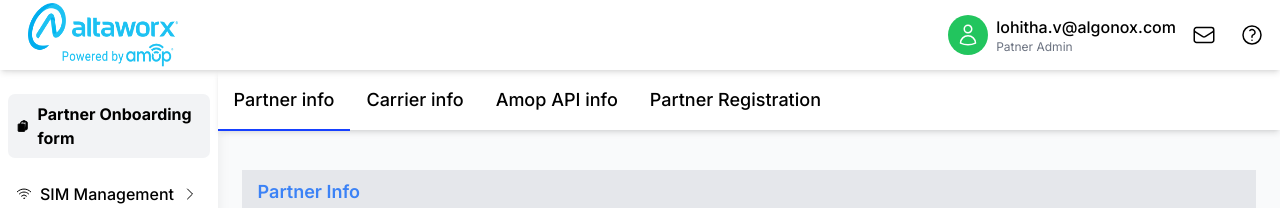
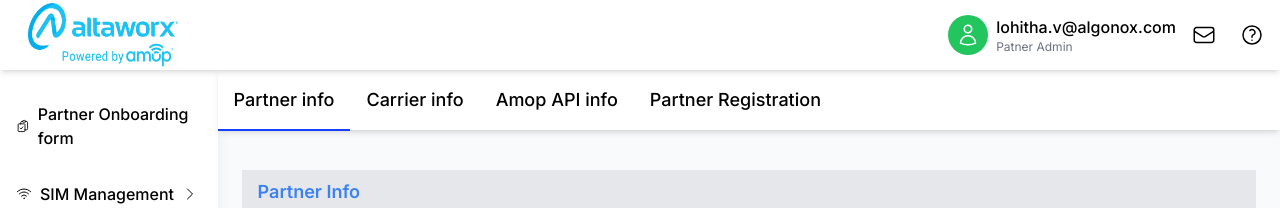
Before and after one commit to Jareentaj-Syed/AMOP_UI, a Next.js app: page / in a window 1280 px wide. Shown: the top 208 px of the page. Built offline with nearby package versions, Linux system fonts and the light colour scheme.

Commit message:
update navitems format

```diff
--- a/src/app/components/sideNav.tsx
+++ b/src/app/components/sideNav.tsx
@@ -1,53 +1,45 @@
-"use client";
-import React, { useState } from 'react';
+import React, { useState, useEffect } from 'react';
 import { usePathname } from 'next/navigation';
-import { HomeIcon, WifiIcon, DevicePhoneMobileIcon, ChartBarIcon, DocumentTextIcon, CurrencyDollarIcon, GlobeAltIcon, PhoneIcon, BriefcaseIcon, UserGroupIcon, CogIcon, ClipboardDocumentCheckIcon, ChevronDownIcon, ChevronRightIcon , UserIcon} from '@heroicons/react/24/outline';
+import { ChevronDownIcon, ChevronRightIcon } from '@heroicons/react/24/outline';
 import Link from 'next/link';
 import { useSidebarStore } from '../stores/navBarStore';
+import { moduleIconMap } from '../constants/moduleiconmap';
+import { moduleData } from '../constants/moduleiconmap';
+
+// Define the type for moduleIconMap
+type IconKey = keyof typeof moduleIconMap;
+
+// Utility function to generate nav items
+const generateNavItems = (modules: any[]) => {
+  return modules.map((module) => {
+    const { parent_module_name, children } = module;
+    const IconComponent = moduleIconMap[parent_module_name as IconKey];
+    const subNav = children.length > 0 ? children.map((child: any) => ({
+      href: `/${parent_module_name.toLowerCase().replace(/[\s.]/g, '_')}/${child.child_module_name.toLowerCase().replace(/[\s.]/g, '_')}`,
+      label: child.child_module_name,
+      subNav: child.sub_children?.map((subChild: any) => ({
+        href: `/${parent_module_name.toLowerCase().replace(/[\s.]/g, '_')}/${child.child_module_name.toLowerCase().replace(/[\s.]/g, '_')}/${subChild.sub_child_module_name.toLowerCase().replace(/[\s.]/g, '_')}`,
+        label: subChild.sub_child_module_name,
+      })),
+    })) : null;
+
+    return {
+      label: parent_module_name,
+      icon: IconComponent ? <IconComponent className="w-4 h-4" /> : null,
+      subNav,
+    };
+  });
+};
 
 const SideNav: React.FC = () => {
-  console.log("navbar")
   const currentPath = usePathname();
   const { isExpanded } = useSidebarStore();
   const [openDropdown, setOpenDropdown] = useState<string | null>(null);
-  const iconMap = {
-    ClipboardDocumentCheckIcon: ClipboardDocumentCheckIcon,
-    WifiIcon: WifiIcon,
-  };
+  const [navItems, setNavItems] = useState<any[]>([]);
 
-  const wifi = "WifiIcon";
-
-
-  const navItems = [
-    { href: '/', label: 'Partner Onboarding form', icon: <ClipboardDocumentCheckIcon className="w-4 h-4" /> },
-    {
-      label: 'SIM Management',
-      icon: React.createElement(iconMap[wifi], { className: "w-4 h-4" }),
-      subNav: [
-        { href: '/sim-management/inventory', label: 'Inventory' },
-        { href: '/sim-management/bulk-change', label: 'Bulk Change' },
-        { href: '/sim-management/sim-order-form', label: 'SIM Order Form' },
-        { href: '/sim-management/revenue-assurance', label: 'Revenue Assurance' },
-
-
-      ]
-    },
-    { href: '/device-management', label: 'Device Management', icon: <DevicePhoneMobileIcon className="w-4 h-4" /> },
-    { href: '/optimization', label: 'Optimization', icon: <ChartBarIcon className="w-4 h-4" /> },
-    {
-      label: 'People',
-      icon: <UserGroupIcon className="w-4 h-4" />,
-      subNav: [
-        { href: '/people/rev_io_customers', label: 'Rev.Io Customers' },
-        { href: '/people/bandwidth_customers', label: 'Bandwidth Customers' },
-        { href: '/people/netsapiens_customers', label: 'NetSapiens Customers' },
-        { href: '/people/e911_customers', label: 'E911 Customers' },
-        { href: '/people/customer_groups', label: 'Customer Groups' },
-        { href: '/people/users', label: 'Users', icon: <UserIcon className="w-4 h-4" />  },
-      ]
-    },
-    { href: '/settings', label: 'Settings', icon: <CogIcon className="w-4 h-4" /> },
-  ];
+  useEffect(() => {
+    setNavItems(generateNavItems(moduleData));
+  }, []);
 
   const handleDropdownClick = (label: string) => {
     setOpenDropdown(openDropdown === label ? null : label);
@@ -59,27 +51,23 @@ const SideNav: React.FC = () => {
         <div>
           <ul className="space-y-4 mt-4">
             {navItems.map((item) => (
-              <li key={item.href || item.label}>
-                {item.subNav ? (
+              <li key={item.label}>
+                {item.subNav !== null ? (
                   <>
                     <button
                       onClick={() => handleDropdownClick(item.label)}
-                      className={`flex items-center space-x-2 p-2 nav-link w-[100%] ${currentPath.startsWith(item.subNav[0].href.split('/')[1]) || openDropdown === item.label ? 'nav-active-link' : ''
+                      className={`flex items-center space-x-2 p-2 nav-link w-[100%] ${currentPath.startsWith(item.label.toLowerCase().replace(/[\s.]/g, '_')) || openDropdown === item.label ? 'nav-active-link' : ''
                         }`}
                     >
-                      {React.cloneElement(item.icon as React.ReactElement, {
-                      className: `w-4 h-4 ${currentPath === item.href ? 'active-icon' : ''}`,
-                    })}
+                      {item.icon}
                       <span>{item.label}</span>
                       {openDropdown === item.label ? <ChevronDownIcon className="w-4 h-4 absolute " style={{ right: '20px' }} /> : <ChevronRightIcon className="w-4 h-4 absolute" style={{ right: '20px' }} />}
                     </button>
-                    {(openDropdown === item.label || currentPath.startsWith(item.subNav[0].href.split('/')[1])) && (
+                    {(openDropdown === item.label || currentPath.startsWith(item.label.toLowerCase().replace(/[\s.]/g, '_'))) && (
                       <ul className="pl-6 space-y-2 mt-2">
-                        {item.subNav.map((subItem) => (
+                        {item.subNav.map((subItem: any) => (
                           <li key={subItem.href}>
-                            <Link
-                              href={subItem.href}
-                              className={`flex items-center space-x-2 p-2 nav-link ${currentPath === subItem.href ? 'nav-active-link' : ''
+                            <Link href={subItem.href} className={`flex items-center space-x-2 p-2 nav-link ${currentPath === subItem.href ? 'nav-active-link' : ''
                                 }`}
                               >
                                 <span>{subItem.label}</span>
@@ -91,22 +79,16 @@ const SideNav: React.FC = () => {
                   </>
                 ) : (
                   <Link
-                    href={item.href}
+                    href={`/${item.label.toLowerCase().replace(/[\s.]/g, '_')}`}
                     passHref
-                    className={`flex items-center space-x-2 p-2 nav-link ${currentPath === item.href ||
-                        (item.href === '/' &&
-                          (currentPath === '/people/users' || currentPath === '/people/users/createUser'))
+                    className={`flex items-center space-x-2 p-2 nav-link ${currentPath === `/${item.label.toLowerCase().replace(/[\s.]/g, '_')}`
                       ? 'nav-active-link'
                       : ''
                       }`}
-                    onClick={() => handleDropdownClick(item.label)}
                     >
-                    {React.cloneElement(item.icon as React.ReactElement, {
-                      className: `w-4 h-4 ${currentPath === item.href ? 'active-icon' : ''}`,
-                    })}
+                      {item.icon}
                       <span>{item.label}</span>
                   </Link>
-
                 )}
               </li>
             ))}
@@ -116,26 +98,22 @@ const SideNav: React.FC = () => {
         <div className='w-[80px]'>
           <ul className="space-y-4">
             {navItems.map((item) => (
-              <li key={item.href || item.label}>
-                {item.subNav ? (
+              <li key={item.label}>
+                {item.subNav !== null ? (
                   <>
                     <button
                       onClick={() => handleDropdownClick(item.label)}
-                      className={`flex items-center justify-center pt-2 pb-2 rounded-md nav-link ${currentPath.startsWith(item.subNav[0].href.split('/')[1]) || openDropdown === item.label ? 'nav-active-link' : ''
+                      className={`flex items-center justify-center pt-2 pb-2 rounded-md nav-link ${currentPath.startsWith(item.label.toLowerCase().replace(/[\s.]/g, '_')) || openDropdown === item.label ? 'nav-active-link' : ''
                         }`}
                     >
-                      {React.cloneElement(item.icon as React.ReactElement, {
-                      className: `w-4 h-4 ${currentPath === item.href ? 'active-icon' : ''}`,
-                    })}
+                      {item.icon}
                       {openDropdown === item.label ? <ChevronDownIcon className="w-4 h-4" /> : <ChevronRightIcon className="w-4 h-4" />}
                     </button>
-                    {(openDropdown === item.label || currentPath.startsWith(item.subNav[0].href.split('/')[1])) && (
+                    {(openDropdown === item.label || currentPath.startsWith(item.label.toLowerCase().replace(/[\s.]/g, '_'))) && (
                       <ul className="pl-4 space-y-2">
-                        {item.subNav.map((subItem) => (
+                        {item.subNav.map((subItem: any) => (
                           <li key={subItem.href}>
-                            <Link
-                              href={subItem.href}
-                              className={`flex items-center justify-center pt-2 pb-2 rounded-md nav-link ${currentPath === subItem.href ? 'nav-active-link' : ''
+                            <Link href={subItem.href} className={`flex items-center justify-center pt-2 pb-2 rounded-md nav-link ${currentPath === subItem.href ? 'nav-active-link' : ''
                                 }`}
                               >
                                 <span>{subItem.label}</span>
@@ -147,15 +125,14 @@ const SideNav: React.FC = () => {
                   </>
                 ) : (
                   <Link
-                    href={item.href}
-                    className={`flex items-center justify-center pt-2 pb-2 rounded-md nav-link ${currentPath === item.href || (item.href === '/' && (currentPath === '/' || currentPath === '/users/createUser'))
+                    href={`/${item.label.toLowerCase().replace(/[\s.]/g, '_')}`}
+                    passHref
+                    className={`flex items-center justify-center pt-2 pb-2 rounded-md nav-link ${currentPath === `/${item.label.toLowerCase().replace(/[\s.]/g, '_')}`
                       ? 'nav-active-link'
                       : ''
                       }`}
                     >
-                    {React.cloneElement(item.icon as React.ReactElement, {
-                      className: `w-4 h-4 ${currentPath === item.href ? 'active-icon' : ''}`,
-                    })}
+                      {item.icon}
                   </Link>
                 )}
               </li>
--- a/src/app/constants/moduleiconmap.ts
+++ b/src/app/constants/moduleiconmap.ts
@@ -1,6 +1,6 @@
 import { ClipboardDocumentCheckIcon, WifiIcon, DevicePhoneMobileIcon, ChartBarIcon, UserGroupIcon, CogIcon } from '@heroicons/react/24/outline';
 
-export const iconMap = {
+export const moduleIconMap = {
   'Partner Onboarding form': ClipboardDocumentCheckIcon,
   'SIM Management': WifiIcon,
   'Device Management': DevicePhoneMobileIcon,
--- a/src/app/page.tsx
+++ b/src/app/page.tsx
@@ -1,7 +1,7 @@
 // app/page.tsx
 "use client"
 import React from 'react';
-import PartnerPartnerOnboardingForm from './partner-onboarding-form/page'
+import PartnerPartnerOnboardingForm from './partner_onboarding_form/page'
 
 const Page: React.FC = () => {
   return (
```
Also changed, not shown: src/app/partner_onboarding_form/api_info.tsx (renamed from src/app/partner-onboarding-form/api_info.tsx), src/app/partner_onboarding_form/carrier_info.tsx (renamed from src/app/partner-onboarding-form/carrier_info.tsx), src/app/partner_onboarding_form/page.tsx (renamed from src/app/partner-onboarding-form/page.tsx), src/app/partner_onboarding_form/partner-onboarding-form-store/carrierDataStore.tsx (renamed from src/app/partner-onboarding-form/partner-onboarding-form-store/carrierDataStore.tsx), src/app/partner_onboarding_form/partner_info.tsx (renamed from src/app/partner-onboarding-form/partner_info.tsx), src/app/partner_onboarding_form/partner_registration.tsx (renamed from src/app/partner-onboarding-form/partner_registration.tsx). Lines whose indentation alone changed are shown as unchanged.
